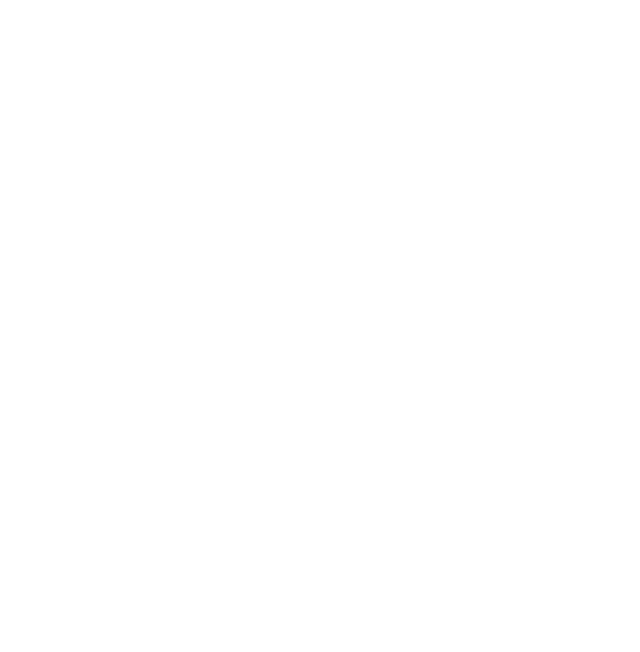
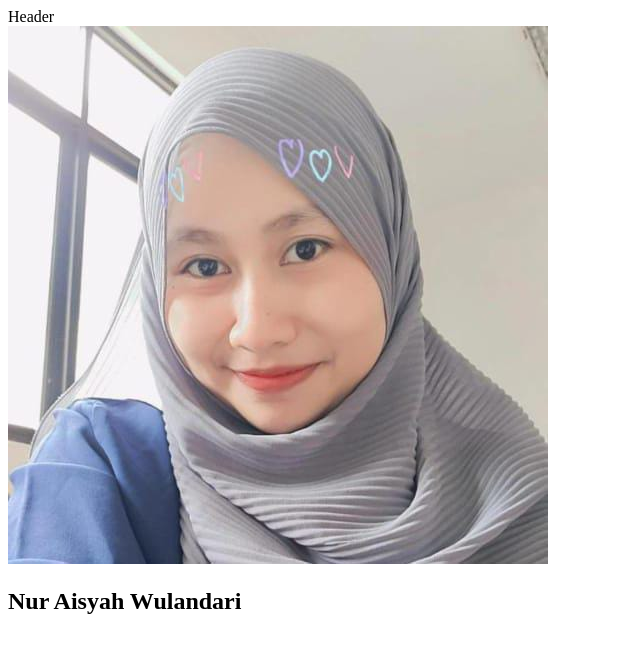
Before and after one commit to NurAisyahWulandari/kakas6benar, a plain HTML site: page index.html in a window 1280 px wide. Shown: the whole page, without its empty margins (0-640 px from the left). Drawn offline with Linux system fonts and the light colour scheme.

Commit message:
added index.html

```diff
--- a/index.html
+++ b/index.html
@@ -4,8 +4,13 @@
     <meta charset="UTF-8">
     <meta name="viewport" content="width=device-width, initial-scale=1.0">
     <title>Document</title>
+    <link rel="stylesheet" href="style.css">
 </head>
 <body>
-
+    <div id="header">Header</div>
+    <div id="profile-container">
+        <img id="profile-image" src="fotoo.jpeg" alt="foto">
+        <h2 id="profile-n ame">Nur Aisyah Wulandari</h2>
+    </div>
 </body>
 </html>
```
Also changed, not shown: fotoo.jpeg (added).
